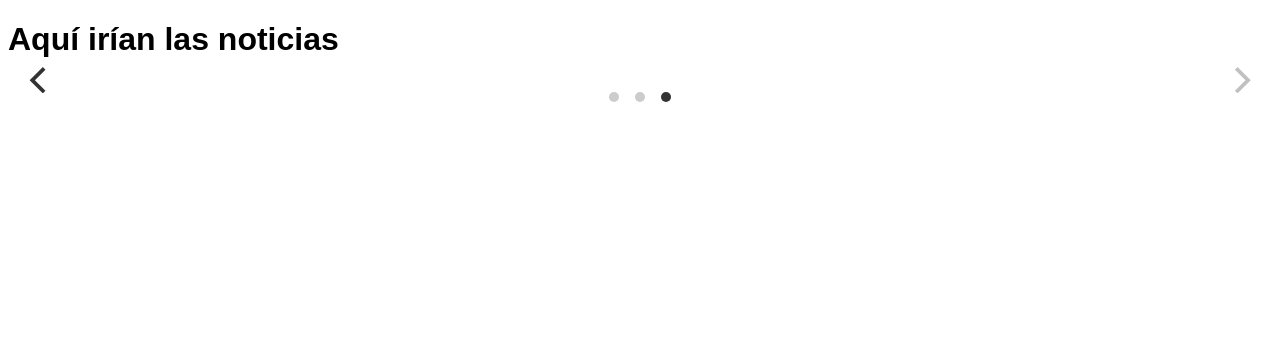
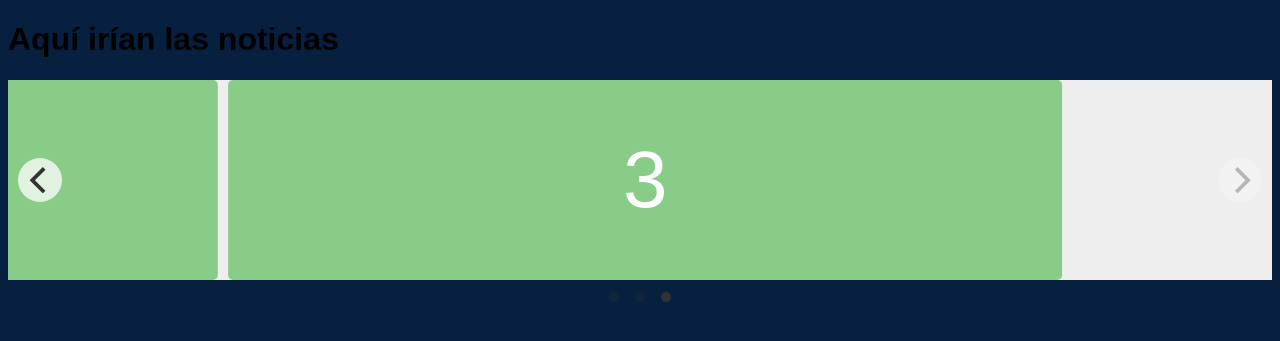
Before and after one commit to FranoCar/proyectoInterfaces, a Flask app: page /noticias in a window 1280 px wide. Shown: the top 341 px of the page. Run offline with Flask 2, Linux system fonts and the light colour scheme.

Commit message:
css en todos los archivos

```diff
--- /dev/null
+++ b/proyecto/app/static/styles/styles.css
@@ -0,0 +1,3 @@
+body {
+    background-color: #082040;
+}
--- a/proyecto/app/templates/biblioteca.html
+++ b/proyecto/app/templates/biblioteca.html
@@ -2,6 +2,7 @@
 <html lang="en">
 	<head>
 		<meta charset="UTF-8">
+		<link rel="stylesheet" href="static/styles/styles.css">
 		<title>Pagina</title>
 	</head>
 	<body>
--- a/proyecto/app/templates/carrito.html
+++ b/proyecto/app/templates/carrito.html
@@ -2,6 +2,7 @@
 <html lang="en">
 	<head>
 		<meta charset="UTF-8">
+		<link rel="stylesheet" href="static/styles/styles.css">
 		<title>Pagina</title>
 	</head>
 	<body>
--- a/proyecto/app/templates/catalogo.html
+++ b/proyecto/app/templates/catalogo.html
@@ -2,6 +2,7 @@
 <html lang="en">
 	<head>
 		<meta charset="UTF-8">
+		<link rel="stylesheet" href="static/styles/styles.css">
 		<title>Pagina</title>
 	</head>
 	<body>
--- a/proyecto/app/templates/juego.html
+++ b/proyecto/app/templates/juego.html
@@ -2,6 +2,7 @@
 <html lang="en">
 	<head>
 		<meta charset="UTF-8">
+		<link rel="stylesheet" href="static/styles/styles.css">
 		<title>Pagina</title>
 	</head>
 	<body>
--- a/proyecto/app/templates/noticia.html
+++ b/proyecto/app/templates/noticia.html
@@ -2,6 +2,7 @@
 <html lang="en">
 	<head>
 		<meta charset="UTF-8">
+		<link rel="stylesheet" href="static/styles/styles.css">
 		<title>Pagina</title>
 	</head>
 	<body>
--- a/proyecto/app/templates/noticias.html
+++ b/proyecto/app/templates/noticias.html
@@ -5,6 +5,7 @@
 		<script src="https://ajax.googleapis.com/ajax/libs/jquery/3.6.0/jquery.min.js"></script>
 		<!-- Flickity -->
 		<script src="https://unpkg.com/flickity@2/dist/flickity.pkgd.min.js"></script>
+		<link rel="stylesheet" href="static/styles/styles.css">
 		<link rel="stylesheet" href="https://unpkg.com/flickity@2/dist/flickity.min.css">
 		<link rel="stylesheet" type="text/css" href="static/styles/noticias.css">
 
--- a/proyecto/app/templates/recomendaciones.html
+++ b/proyecto/app/templates/recomendaciones.html
@@ -2,6 +2,7 @@
 <html lang="en">
 	<head>
 		<meta charset="UTF-8">
+		<link rel="stylesheet" href="static/styles/styles.css">
 		<title>Pagina</title>
 	</head>
 	<body>
```
